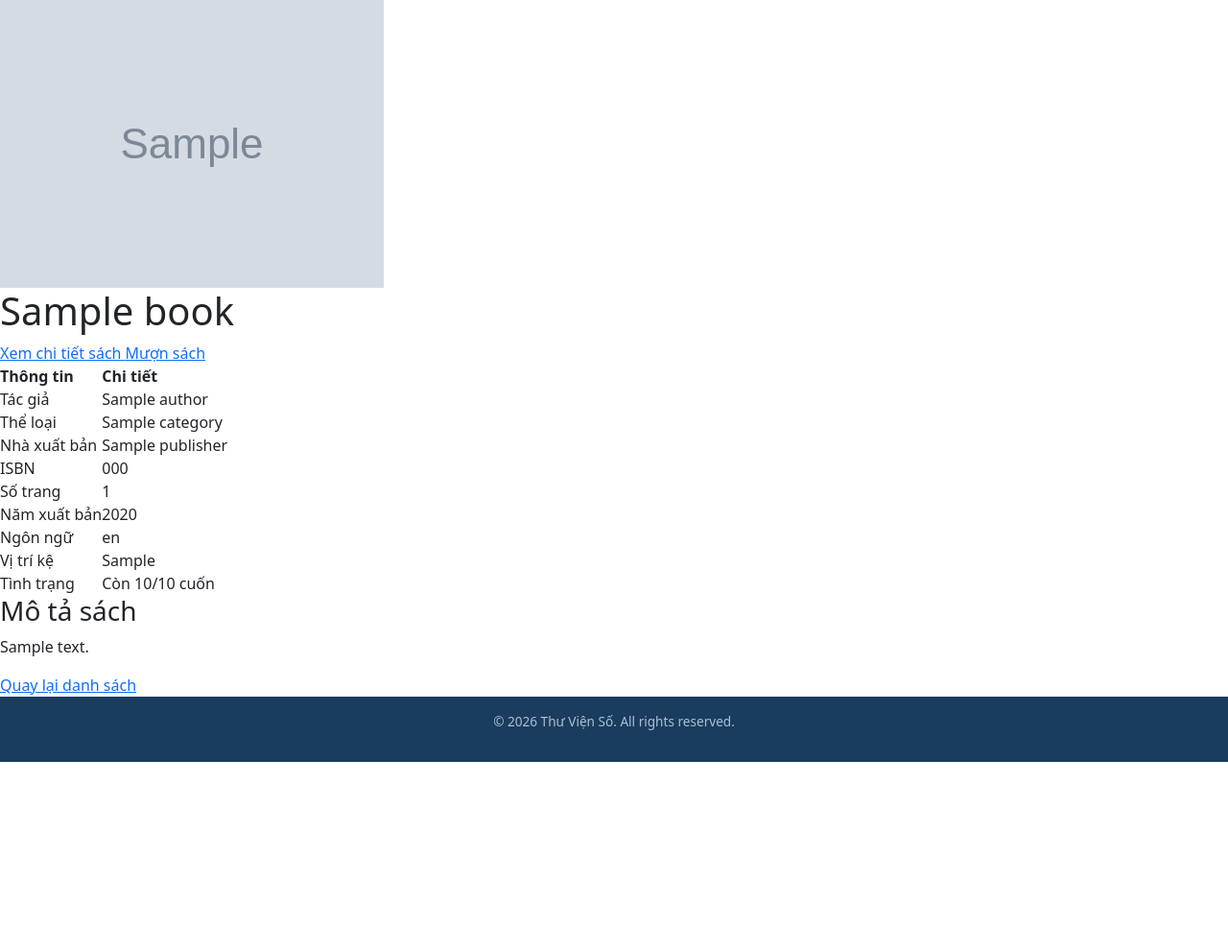
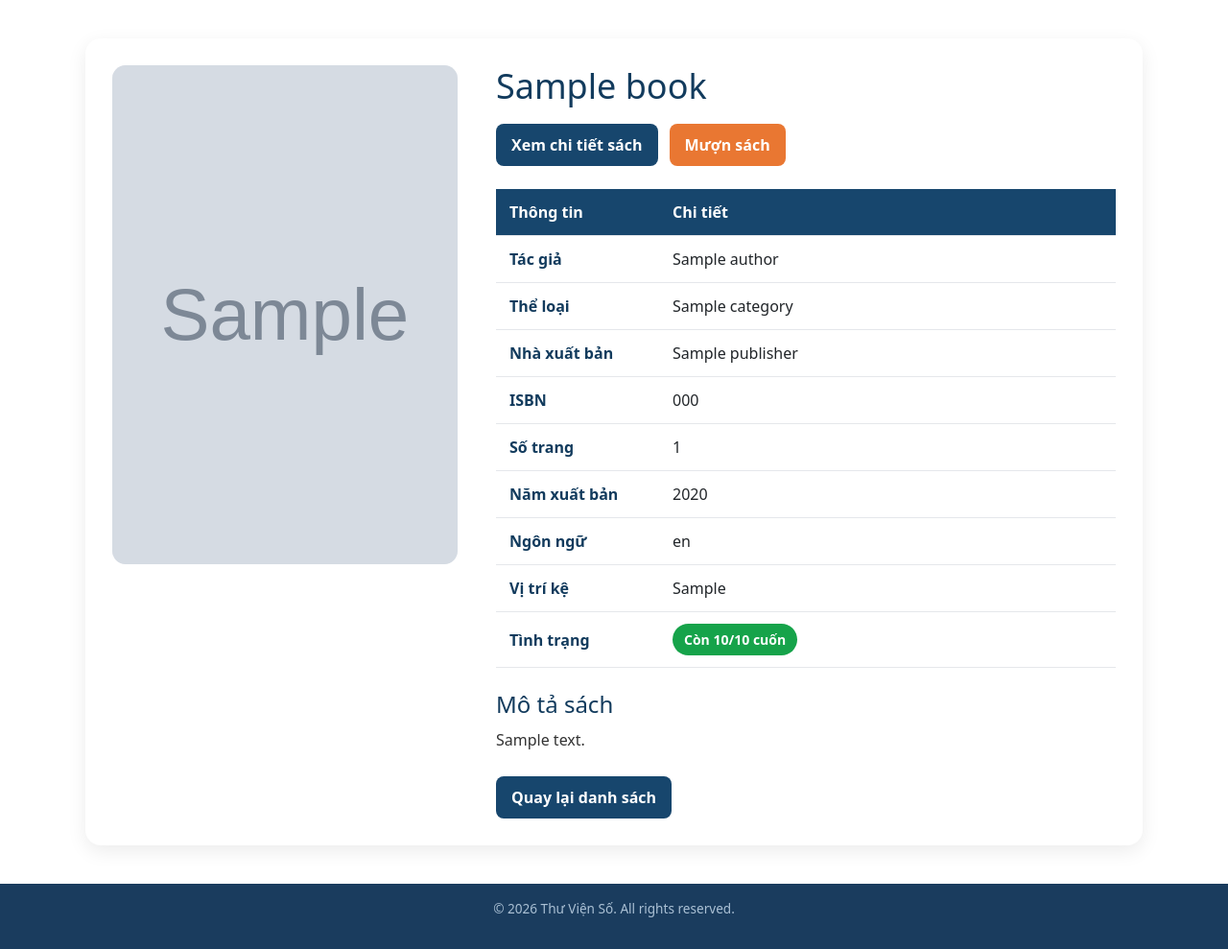
Before and after one commit to Roses19/DigitalLibrary, a Flask app: page /books/1 in a window 1280 px wide. Shown: the part 70-1059 px from the top of the page at 96% size. Before the commit the page ends 864 px from the top, so only its background shows below. Run offline with Flask 3, Linux system fonts and the light colour scheme; tables that the repository leaves empty hold one stand-in row (values such as "Sample post"); grey boxes marked "Sample" are stand-in pictures; parts of the project's set-up code (start-up, migrations or seed data) failed here and were passed over.

Commit message:
MergePNhu

```diff
--- a/ThuVienSo/controller/auth_controller.py
+++ b/ThuVienSo/controller/auth_controller.py
@@ -61,7 +61,7 @@ def login_controller():
             login_user(user)
 
             if role_name == 'Quản trị':
-                return redirect(url_for('admin_page'))
+                return redirect(url_for('admin_bp.admin_dashboard'))
             elif role_name == 'Thủ thư':
                 return redirect(url_for('staff_page'))
             elif role_name == 'Độc giả':
--- a/ThuVienSo/routes/admin_routes.py
+++ b/ThuVienSo/routes/admin_routes.py
@@ -42,7 +42,7 @@ def user_status(user_id):
 def user_delete(user_id):
     return delete_user(user_id)
 
-admin_bp = Blueprint('admin_bp', __name__)
+
 
 @admin_bp.route('/admin')
 def admin_dashboard():
--- a/ThuVienSo/static/css/books.css
+++ b/ThuVienSo/static/css/books.css
@@ -289,7 +289,157 @@
     max-width: 240px;
     margin: 0;
 }
+/* =====================
+   BOOK DETAIL PAGE
+   ===================== */
 
+.book-detail-page {
+    max-width: 1150px;
+    margin: 40px auto;
+    padding: 0 24px;
+}
+
+.book-detail-card {
+    display: grid;
+    grid-template-columns: 360px 1fr;
+    gap: 40px;
+    background: #fff;
+    border-radius: 16px;
+    padding: 28px;
+    box-shadow: 0 6px 20px rgba(0, 0, 0, 0.08);
+}
+
+.book-detail-cover img {
+    width: 100%;
+    height: 520px;
+    object-fit: cover;
+    border-radius: 14px;
+    background: #f3f4f6;
+}
+
+.book-detail-info h1 {
+    font-size: 36px;
+    color: #123b5d;
+    margin: 0 0 18px;
+}
+
+.book-detail-actions {
+    display: flex;
+    gap: 12px;
+    margin-bottom: 24px;
+}
+
+.detail-tab {
+    padding: 10px 16px;
+    border-radius: 8px;
+    background: #17466d;
+    color: #fff;
+    text-decoration: none;
+    font-weight: 700;
+}
+
+.detail-tab.borrow {
+    background: #e97732;
+}
+
+.detail-tab:hover {
+    opacity: 0.9;
+    color: #fff;
+}
+
+.book-info-table {
+    width: 100%;
+    border-collapse: collapse;
+    margin-bottom: 24px;
+}
+
+.book-info-table th,
+.book-info-table td {
+    padding: 12px 14px;
+    border-bottom: 1px solid #e5e7eb;
+    text-align: left;
+}
+
+.book-info-table th {
+    background: #17466d;
+    color: #fff;
+}
+
+.book-info-table td:first-child {
+    width: 170px;
+    font-weight: 700;
+    color: #123b5d;
+}
+
+.status-badge {
+    display: inline-block;
+    padding: 6px 12px;
+    border-radius: 999px;
+    color: #fff;
+    font-weight: 700;
+    font-size: 14px;
+}
+
+.status-badge.available {
+    background: #16a34a;
+}
+
+.status-badge.unavailable {
+    background: #dc2626;
+}
+
+.book-description {
+    margin-top: 20px;
+}
+
+.book-description h3 {
+    font-size: 24px;
+    color: #123b5d;
+    margin-bottom: 10px;
+}
+
+.book-description p {
+    font-size: 16px;
+    line-height: 1.6;
+    color: #333;
+}
+
+.book-detail-footer {
+    margin-top: 24px;
+}
+
+.btn-back {
+    display: inline-block;
+    padding: 10px 16px;
+    border-radius: 8px;
+    background: #17466d;
+    color: #fff;
+    text-decoration: none;
+    font-weight: 700;
+}
+
+.btn-back:hover {
+    color: #fff;
+    opacity: 0.9;
+}
+
+.not-found {
+    background: #fff;
+    padding: 40px;
+    border-radius: 14px;
+    text-align: center;
+}
+
+@media (max-width: 900px) {
+    .book-detail-card {
+        grid-template-columns: 1fr;
+    }
+
+    .book-detail-cover img {
+        max-width: 360px;
+        height: auto;
+    }
+}
 @media (max-width: 900px) {
     .search-layout {
         grid-template-columns: 1fr;
--- a/ThuVienSo/templates/partials/navbar.html
+++ b/ThuVienSo/templates/partials/navbar.html
@@ -50,12 +50,12 @@
                 {% set role_name = (current_user.role.name if current_user.role else '')|lower %}
 
                 {% if role_name in ['admin', 'quản trị', 'quản trị viên', 'thủ thư', 'librarian'] %}
-                    <a href="{{ url_for('admin_bp.dashboard') }}">Quản lý</a>
+                    <a href="{{ url_for('admin_bp.admin_dashboard') }}">Quản lý</a>
                 {% endif %}
 
-                {% if role_name in ['admin', 'quản trị', 'quản trị viên'] %}
-                    <a href="{{ url_for('admin_bp.users') }}">Người dùng</a>
-                {% endif %}
+<!--                {% if role_name in ['admin', 'quản trị', 'quản trị viên'] %}-->
+<!--                    <a href="{{ url_for('admin_bp.users') }}">Người dùng</a>-->
+<!--                {% endif %}-->
 
             {% else %}
                 <!-- CHƯA LOGIN -->
```
Also changed, not shown: ThuVienSo/templates/admin/dashboard.html (+3 -5 lines), ThuVienSo/routes/auth_routes.py (line endings or trailing spaces).
